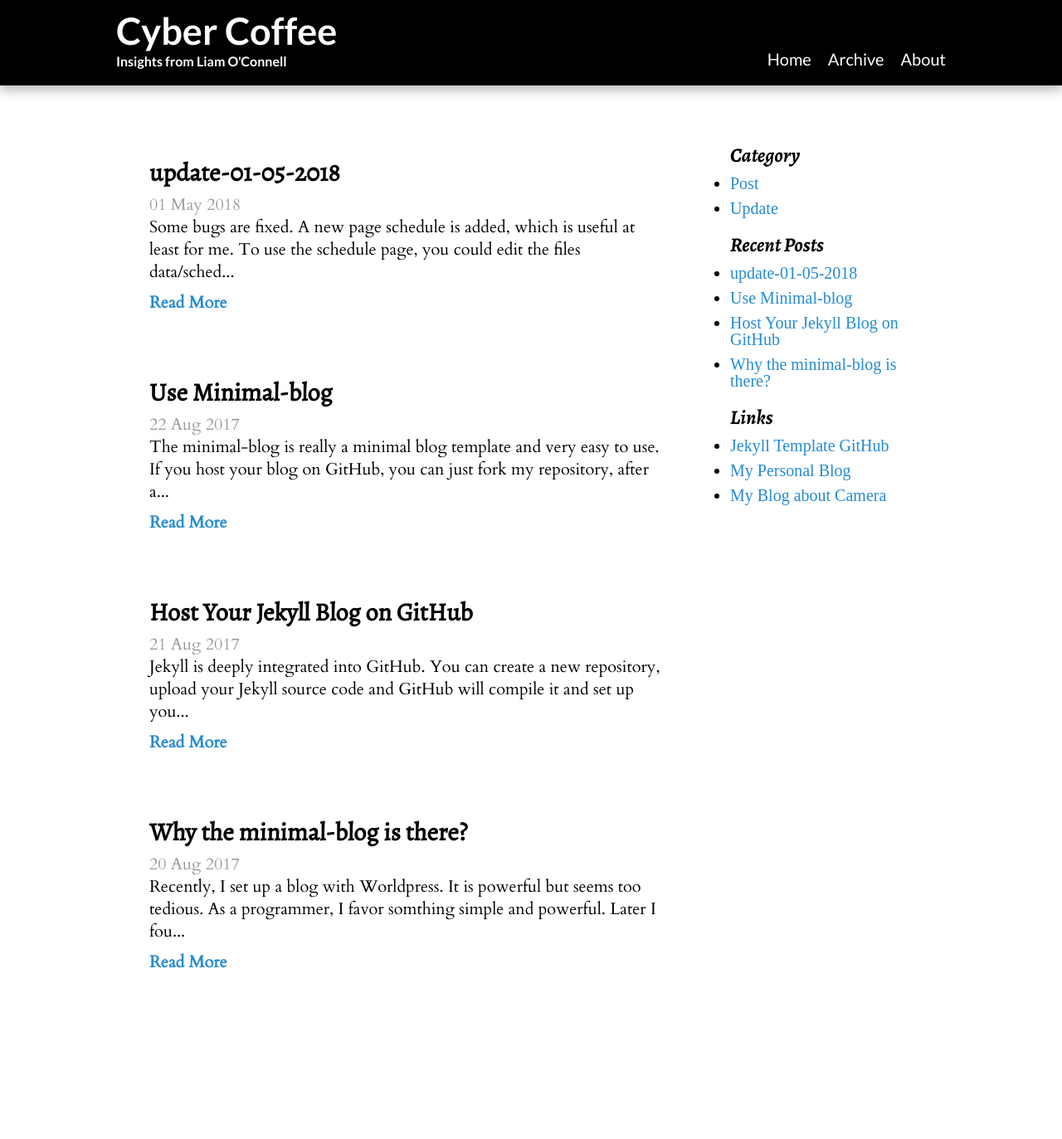
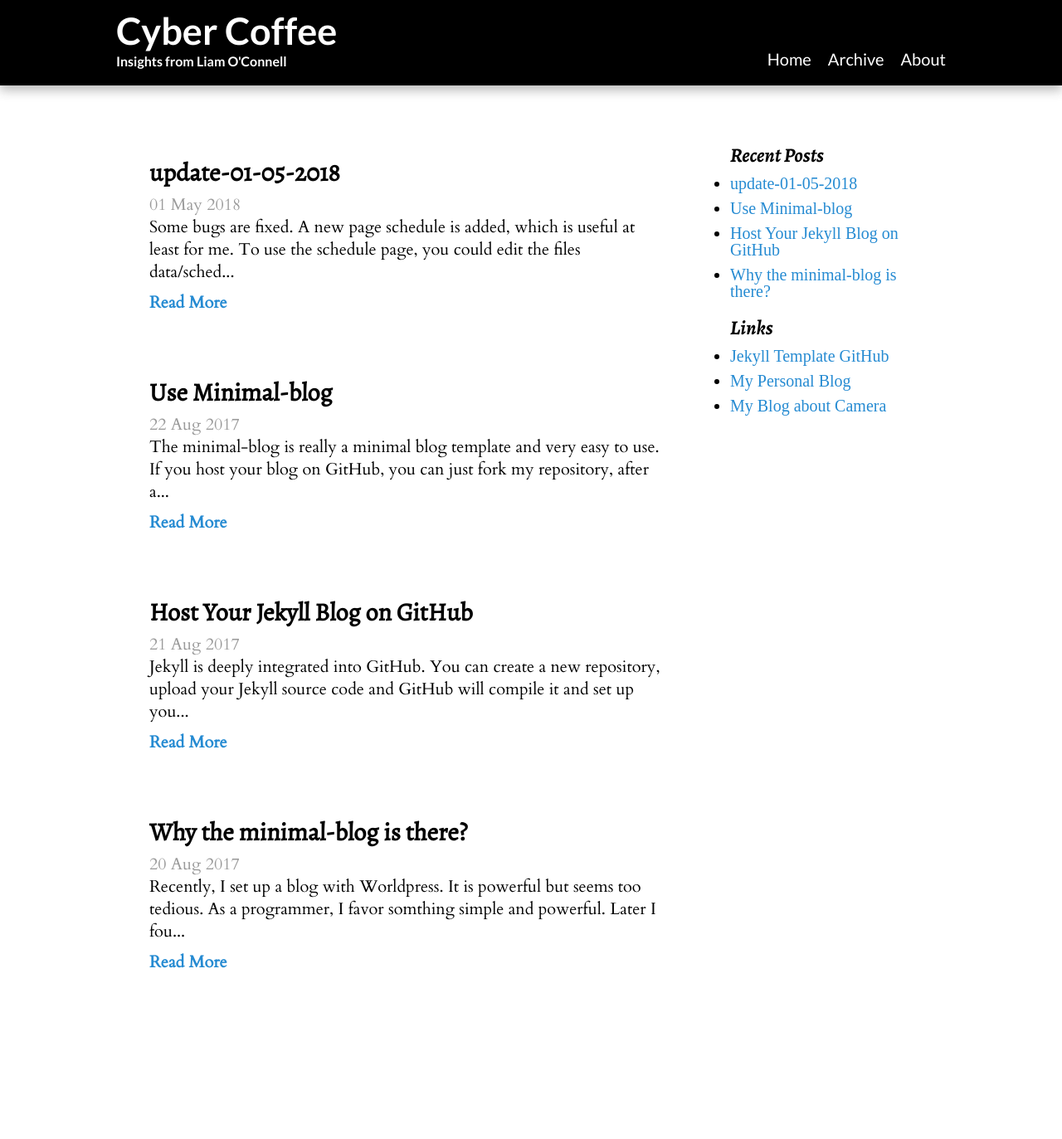
Before and after one commit to lpoconnell/CyberCoffee, a Jekyll site: the page built from index.html, in a window 1280 px wide. Shown: the whole page at 83% size. Built offline with Jekyll 4.4.1, drawn with Linux system fonts in a browser that asks for light colours; some web fonts are replaced; the list of posts is cut into pages by our own code.

Commit message:
Update sidebar.html

```diff
--- a/_includes/sidebar.html
+++ b/_includes/sidebar.html
@@ -1,10 +1,4 @@
 <div class = "sidebar">
-  <h2>Category</h2>
-	<ul>
-	  {% for category in site.categories %}
-		<li><a href={{site.baseurl}}/category>{{category | first}}</a></li>
-	  {% endfor %}
-	</ul>
   <h2>Recent Posts</h2>
     <ul>
       {% for post in site.posts limit:site.recent-num %}
```
